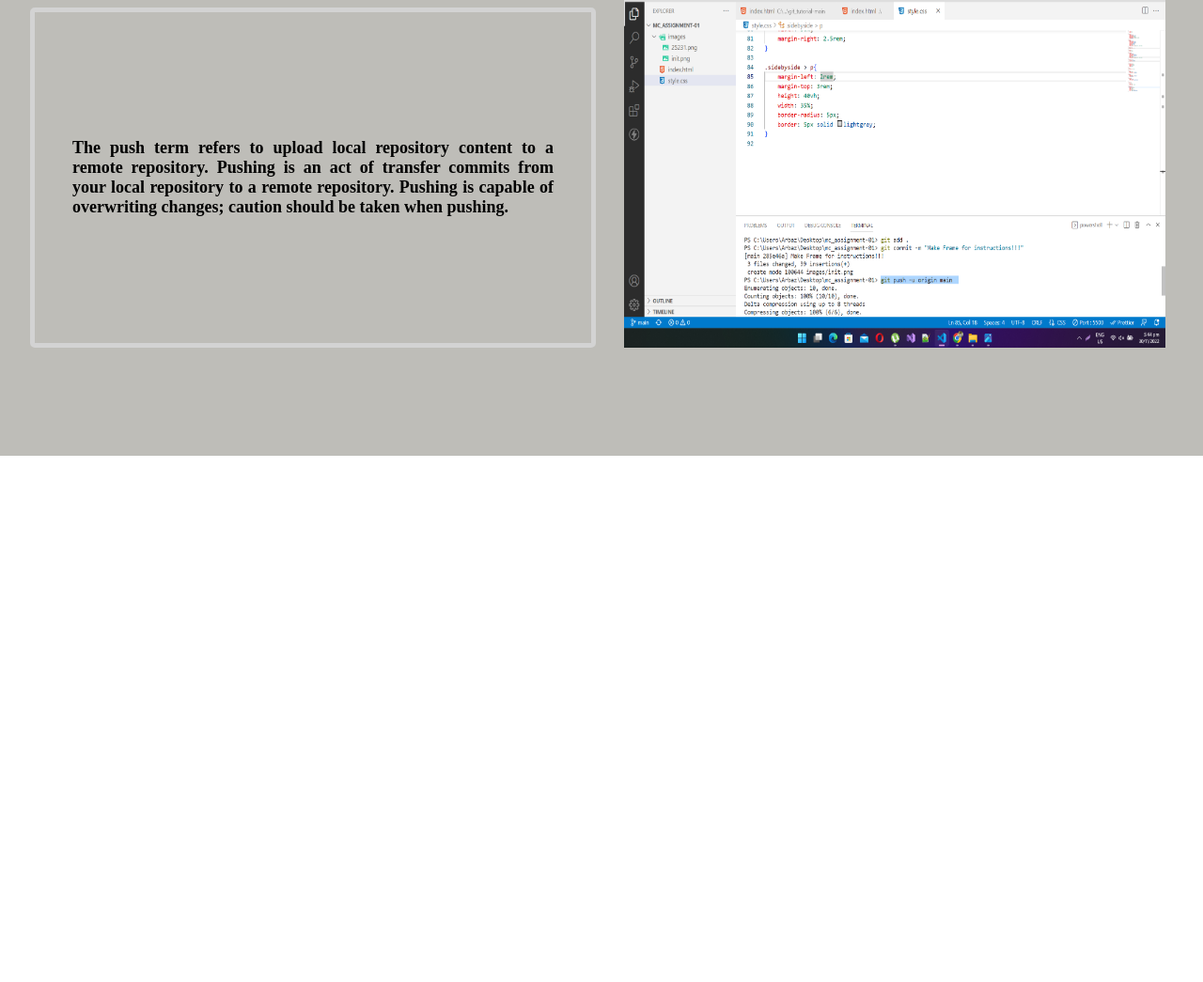
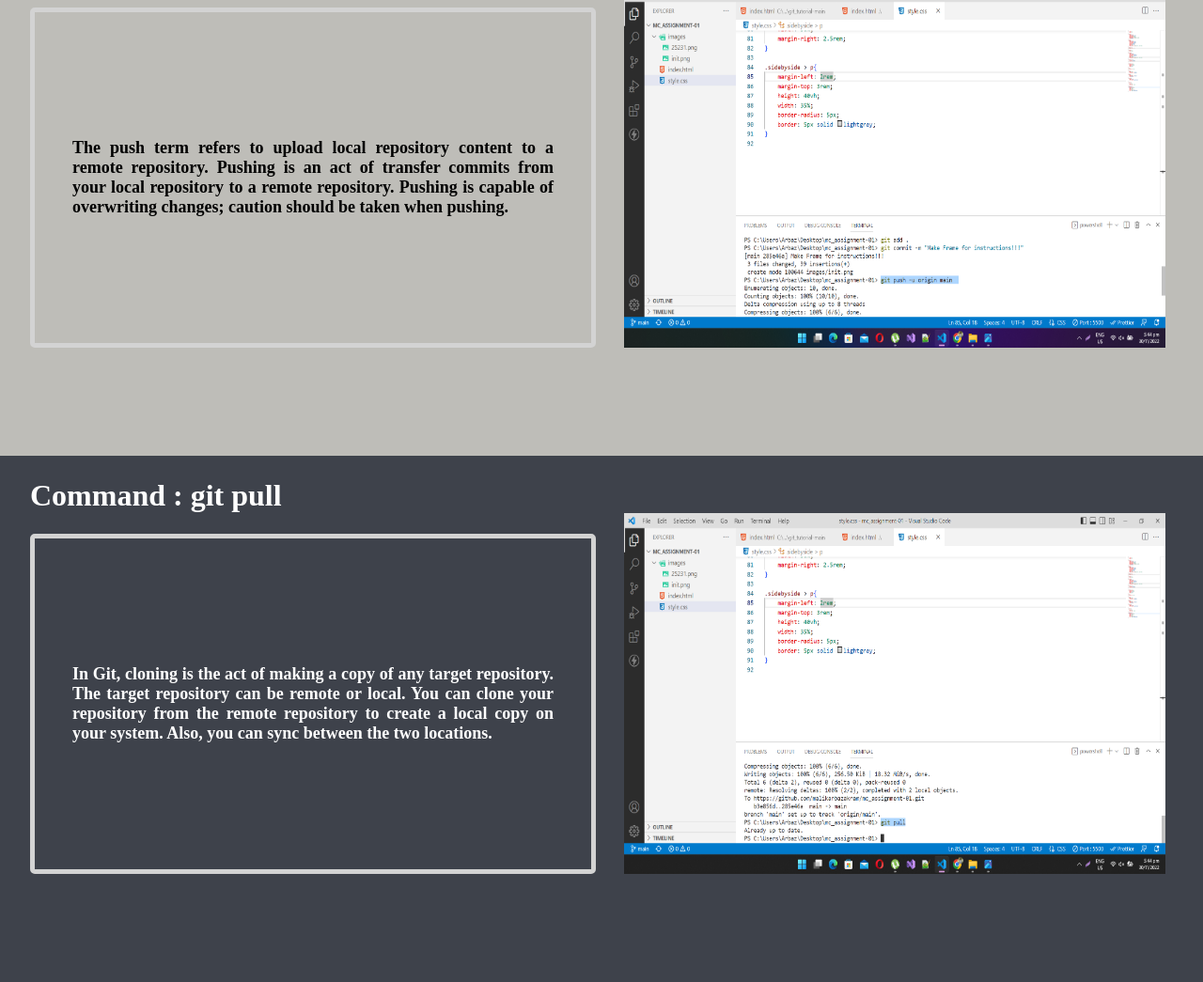
Before and after one commit to malikarbazakram/mc_assignment-01, a plain HTML site: page index.html in a window 1280 px wide. Shown: the part 3798-4843 px from the top of the page at 94% size. Before the commit the page ends 4283 px from the top, so only its background shows below. Drawn offline with Linux system fonts and the light colour scheme.

Commit message:
Adding git pull instruction And its description

```diff
--- a/index.html
+++ b/index.html
@@ -114,5 +114,19 @@
             <img class="imageClass" src="images/push.png" alt="">
         </div>
     </div>
+
+    <div class="steps1">
+        <h1 style="padding-left: 2rem; padding-top: 1.5rem;">Command : git pull</h1>
+        <div class="sidebyside">
+            <b class="centerText"><p > In Git, cloning is the act of making a copy of any target repository.
+                The target repository can be remote or local. You can clone your repository
+                from the remote repository to create a
+                 local copy on your system. Also, you can sync between the two locations.
+
+            </p></b>
+            <img class="imageClass" src="images/pull.png" alt="">
+        </div>
+    </div>
+
 </body>
 </html>
```
Also changed, not shown: images/pull.png (renamed from images/Screenshot_9.png).
